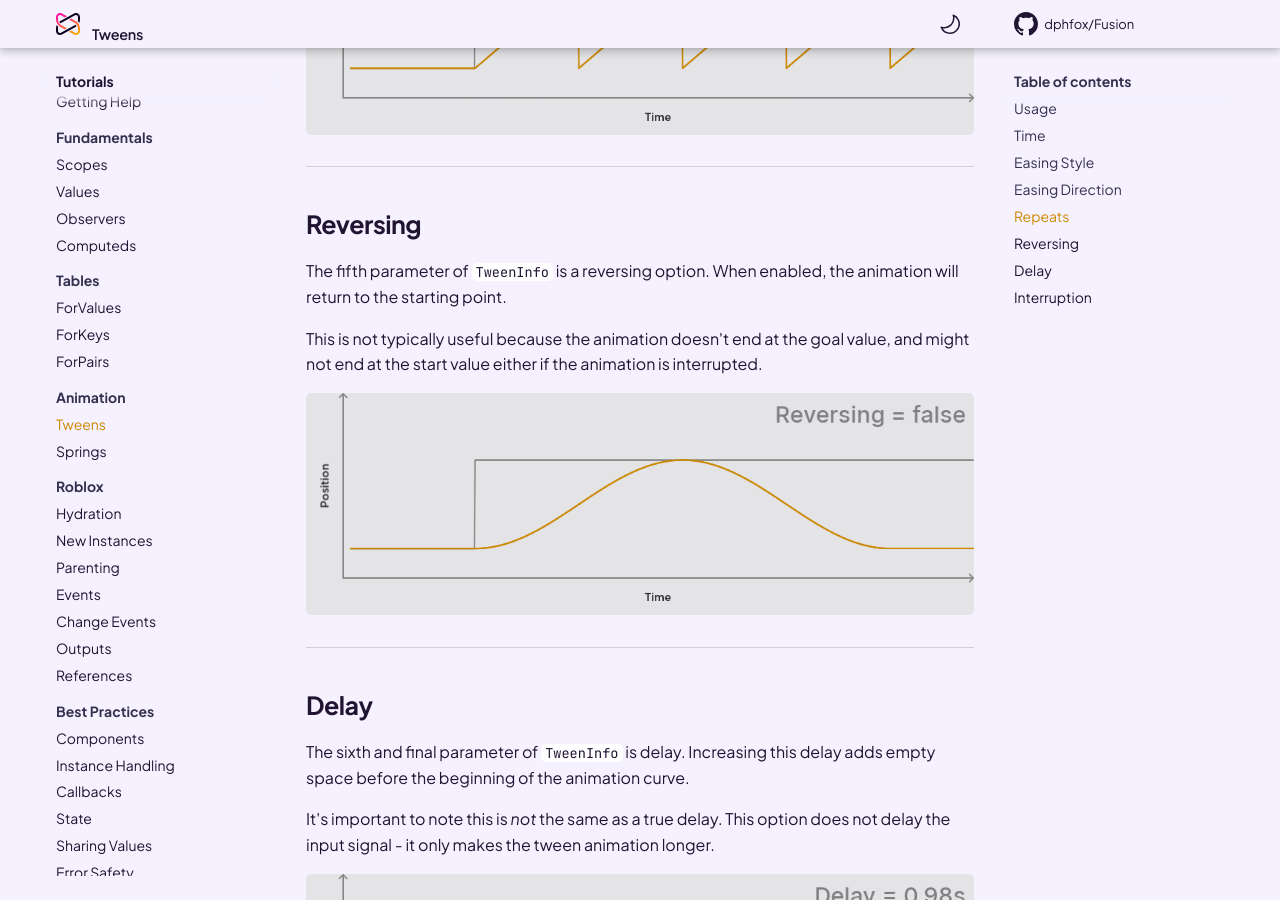
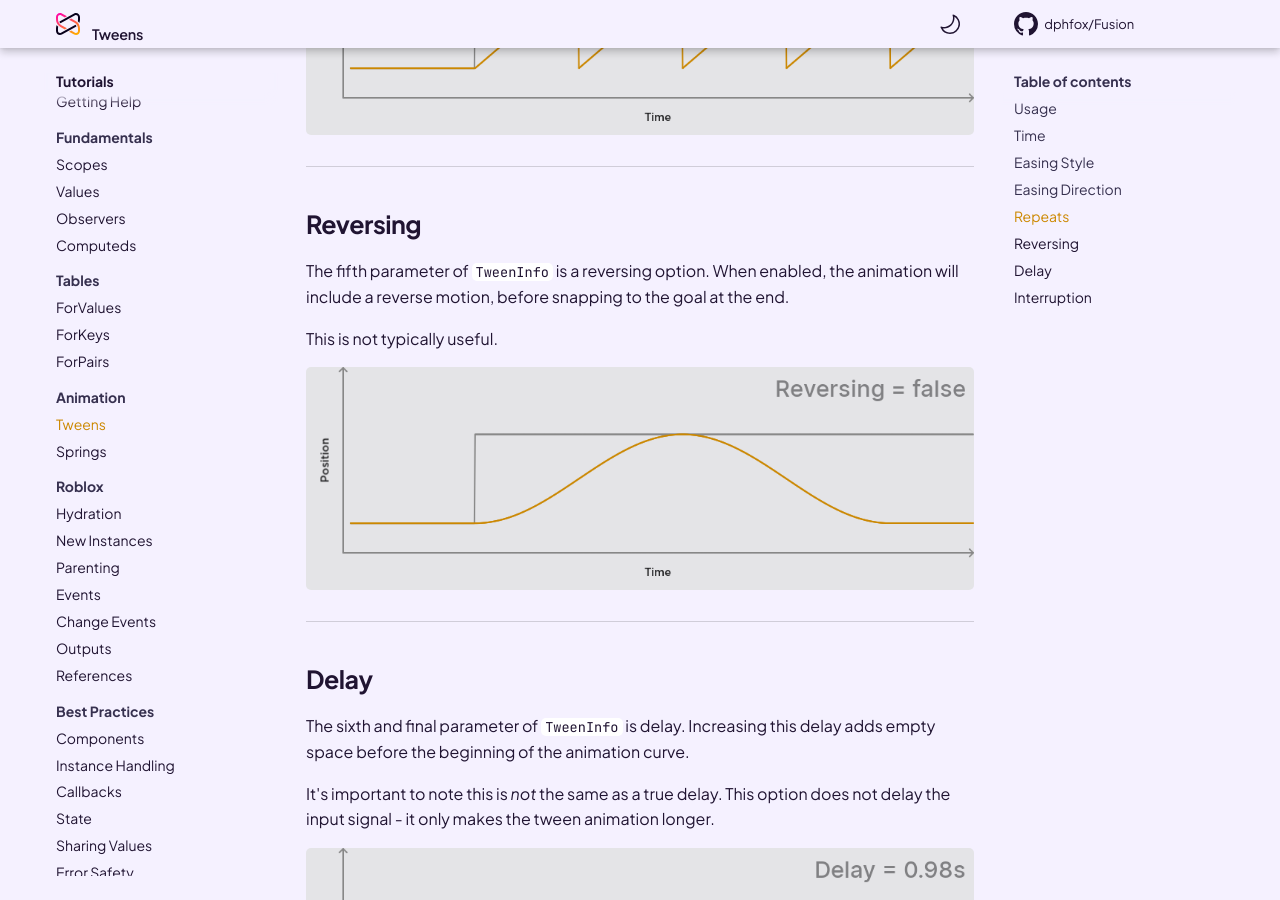
Before and after one commit to dphfox/Fusion, an MkDocs documentation site: the page built from docs/tutorials/animation/tweens.md, in a window 1280 px wide and 900 px high, scrolled down 2968 px. Built offline with MkDocs 1.6.1 and Material for MkDocs 9.7.7, drawn with Linux system fonts in a browser that asks for light colours; comment, search, counter and statistics services are not loaded; the version menu is left out.

Commit message:
Documentation updates

```diff
--- a/docs/tutorials/animation/tweens.md
+++ b/docs/tutorials/animation/tweens.md
@@ -95,10 +95,10 @@ is not generally useful for transition animations.
 ## Reversing
 
 The fifth parameter of `TweenInfo` is a reversing option. When enabled, the
-animation will return to the starting point.
+animation will include a reverse motion, before snapping to the goal at the
+end.
 
-This is not typically useful because the animation doesn't end at the goal value,
-and might not end at the start value either if the animation is interrupted.
+This is not typically useful.
 
 ![Animation and graph toggling reversing on and off.](Reversing-Dark.png#only-dark)
 ![Animation and graph toggling reversing on and off.](Reversing-Light.png#only-light)
```
Also changed, not shown: 1 other file.
